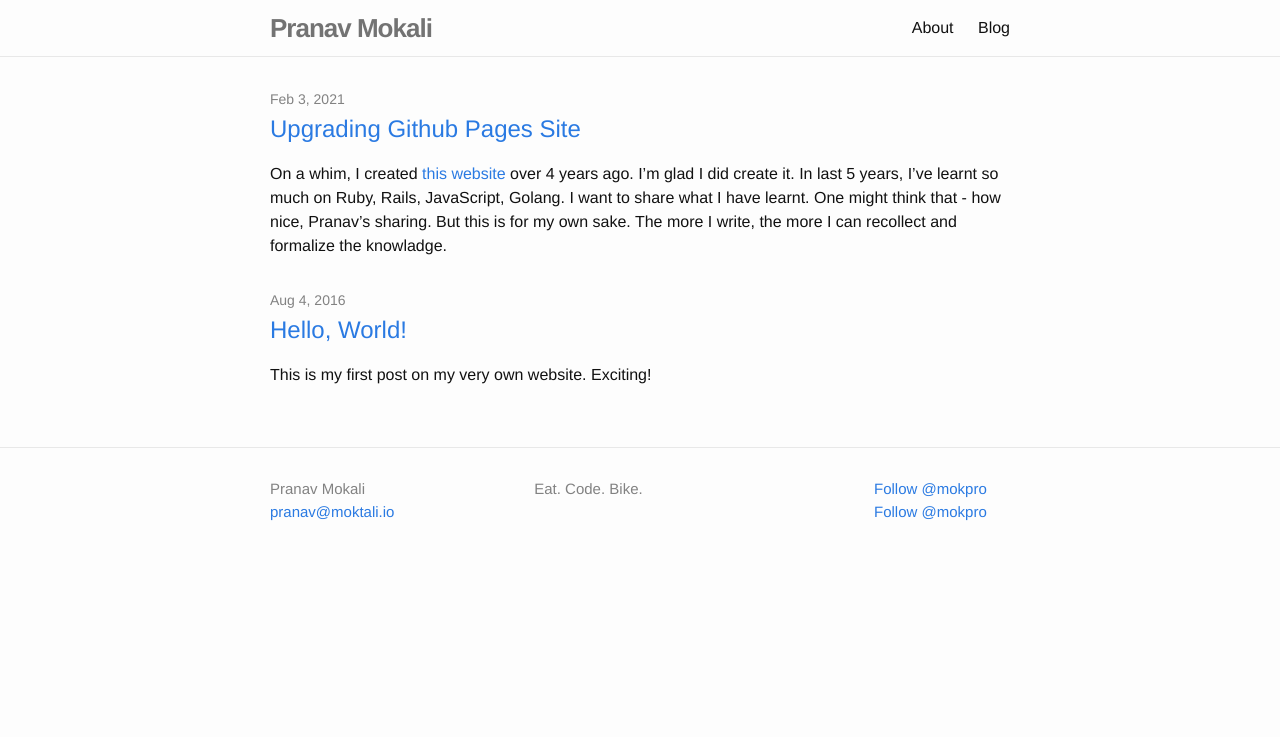
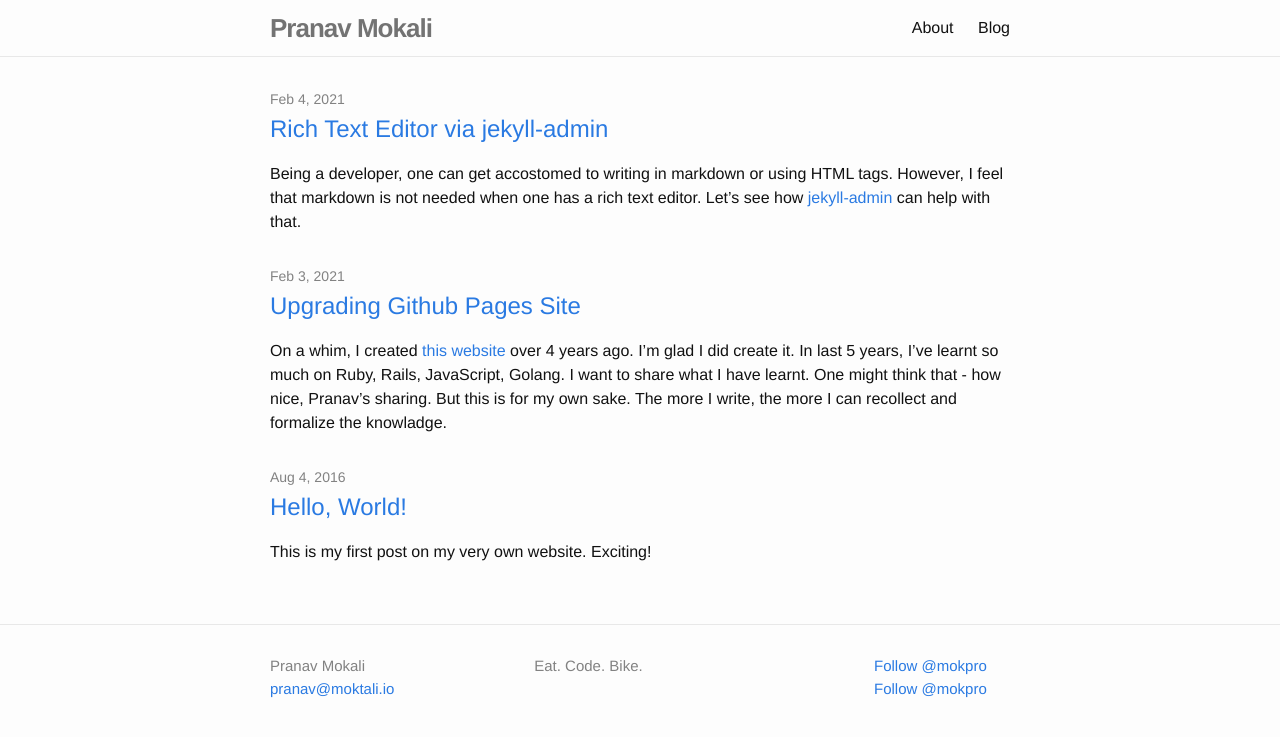
Before and after one commit to mokpro/mokpro.github.io, a Jekyll site: the page built from blog/index.html, in a window 1280 px wide. Shown: the top 737 px of the page. Built offline with Jekyll 4.4.1, drawn with Linux system fonts in a browser that asks for light colours; comment, search, counter and statistics services are not loaded.

Commit message:
new post: Jekyll Admin Plugin (#10)

````diff
--- a/_posts/2021-02-03-upgrading-github-pages.md
+++ b/_posts/2021-02-03-upgrading-github-pages.md
@@ -1,9 +1,12 @@
 ---
+title: Upgrading Github Pages Site
 layout: post
-title:  "Upgrading Github Pages Site"
-date:   2021-02-03 11:40:19 -0600
-categories: tech
-tags: tech jakyll github-pages
+date: '2021-02-03 11:40:19 -0600'
+categories:
+- tech
+tags:
+- jekyll
+- github-pages
 ---
 
 On a whim, I created [this website](https://pranav.moktali.io) over 4 years ago.  I'm glad I did create it. In last 5 years, I've learnt so much on Ruby, Rails, JavaScript, Golang. I want to share what I have learnt. One might think that - how nice, Pranav's sharing. But this is for my own sake. The more I write, the more I can recollect and formalize the knowladge.
@@ -24,7 +27,7 @@ So, here it is, the first article after a long time!
     $ git clone git@github.com:mokpro/mokpro.github.io.git
     ```
 
-1. Follow the [Jakyll Instructions](https://jekyllrb.com/docs/#instructions) to create a new blog
+1. Follow the [Jekyll Instructions](https://jekyllrb.com/docs/#instructions) to create a new blog
 
     - Install the jekyll and bundler gems
 
@@ -59,7 +62,7 @@ So, here it is, the first article after a long time!
 1. Commit changes and push to a new branch
 
     ```bash
-    $ git commit -m 'upgrade jakyll'
+    $ git commit -m 'upgrade jekyll'
     $ git push origin HEAD
     ```
 
--- /dev/null
+++ b/_posts/2021-02-04-jekyll-admin-plugin.md
@@ -0,0 +1,52 @@
+---
+title: Rich Text Editor via jekyll-admin
+layout: post
+date: '2021-02-04 00:30:00 -0600'
+categories:
+- tech
+tags:
+- jekyll
+- text-editor
+---
+
+Being a developer, one can get accostomed to writing in markdown or using HTML tags. However, I feel that markdown is not needed when one has a rich text editor. Let's see how [jekyll-admin](https://github.com/jekyll/jekyll-admin) can help with that.
+
+Below is a screenshot of Rich Text Editor I used to write this post
+
+![jekyll admin rich text editor]({{ 'images/jekyll-admin.png' | relative_url }})
+
+# Setup up jekyll-admin
+This setup need not be commit to git, because this plugin is only needed for only for writing posts locally.
+
+1. Install gem
+
+```
+$ bundle add jekyll-admin
+```
+
+2. Add plugin  to  `_config.yml`
+
+```
+plugins:
+  - jekyll-admin
+```
+
+3. Run jekyll server and visit [localhost:4000/admin](http://localhost:4000/admin)
+
+```
+bundle exec jekyll serve
+```
+
+# Write a post
+
+1. Write your post to your heart's content
+2. Ensure that you add `layout` metadata field, otherwise blog page will not render correctly. Additionally, add `date`, `categories`, `tags` metadata fields as needed
+3. Hit Save
+4. Click on View to see the rendered blog post
+
+![metadata fields]({{ 'images/metadata_fields.png' | relative_url }})
+
+
+
+
+Now, go and write new posts!
````
Also changed, not shown: _posts/2016-08-04-hello-world.md (+7 -3 lines), images/jekyll-admin.png (added), images/metadata_fields.png (added).
